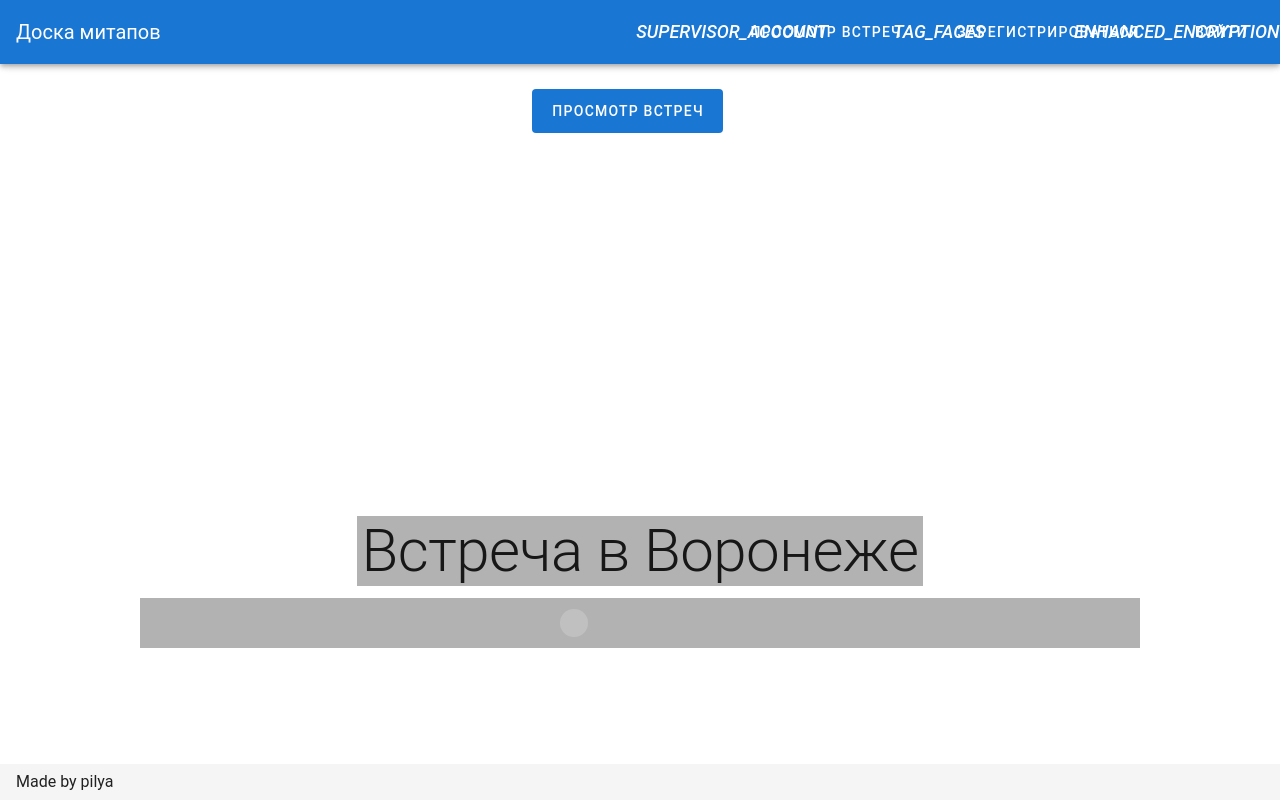
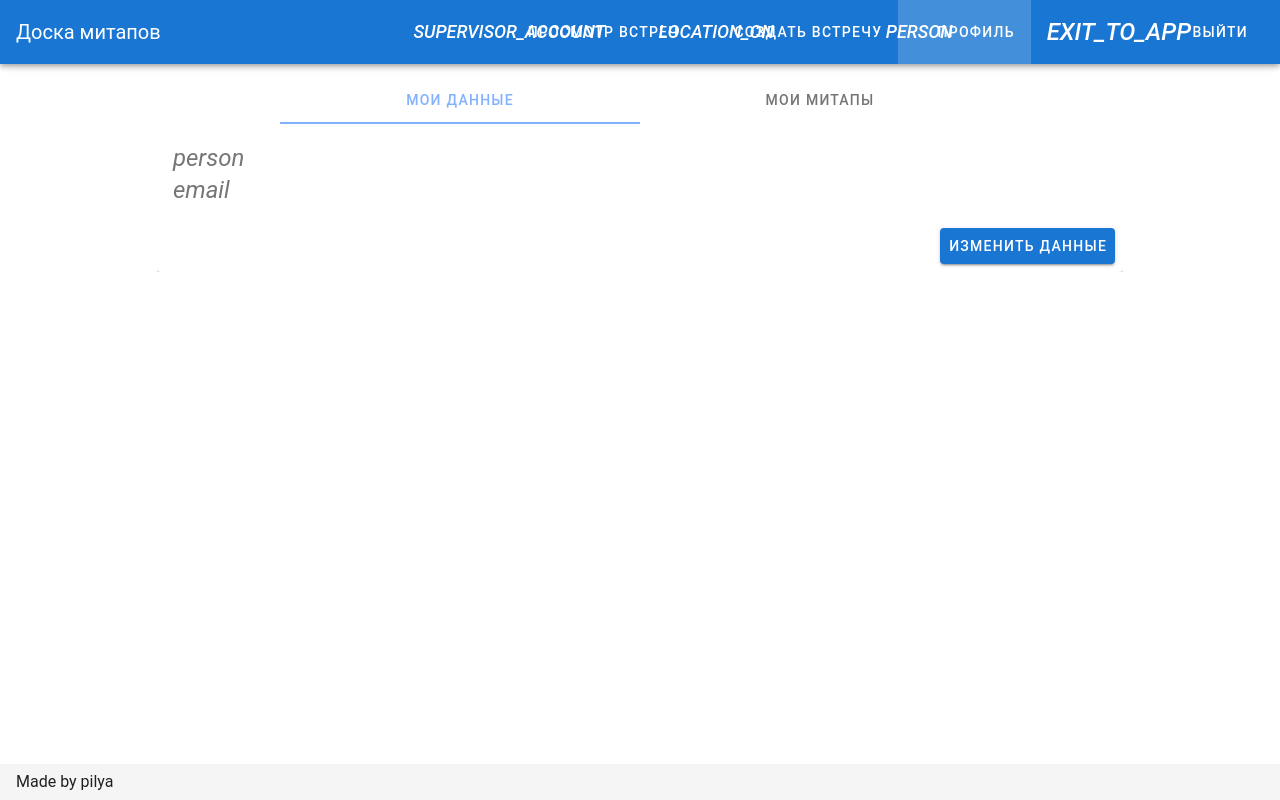
Before and after one commit to pilya-vrn/meetups-board, a Vue app: page /profile in a window 1280 px wide. Before the commit this address led to /. Built offline with nearby package versions, Linux system fonts and the light colour scheme; no server answers; the database is empty; the HTML template or start-up script is replaced by a standard one.

Commit message:
делаю страницу профиля

```diff
--- a/src/main.js
+++ b/src/main.js
@@ -22,7 +22,7 @@ new Vue({
     this.$store.dispatch('loadMeetups');
     firebase.auth().onAuthStateChanged((user) => {
       if (user) {
-        this.$store.commit('setUser', { id: user.uid });
+        this.$store.commit('setUser', { id: user.uid, name: user.displayName, email: user.email });
         // this.$store.dispatch('loadMeetups');
         // this.$store.dispatch('loadLists');
       }
--- a/src/store/index.js
+++ b/src/store/index.js
@@ -48,7 +48,11 @@ export default new Vuex.Store({
         date: '2020-12-30T15:00:00.000Z',
       },
     ],
-    user: null,
+    user: {
+      id: null,
+      name: null,
+      email: null,
+    },
     // {
     //   userId: , {
     //                title:
@@ -61,6 +65,9 @@ export default new Vuex.Store({
     // }
   },
   mutations: {
+    setUserName(state, name) {
+      state.name = name;
+    },
     setLoadedMeetups(state, meetups) {
       state.meetups = state.meetups.concat(meetups);
     },
@@ -124,10 +131,14 @@ export default new Vuex.Store({
         meetupId: data.key, ...meetup });
         // console.log(data)
     },
-    async signUserUp({ commit }, { email, psw }) {
+    async signUserUp({ commit }, { email, psw, name }) {
       try {
         const { user } = await firebase.auth().createUserWithEmailAndPassword(email, psw);
         const newUser = { id: user.uid };
+        await firebase.auth().currentUser.updateProfile({ displayName: name })
+        .then(() => {
+          commit('setUserName', name)
+        });
         commit('setUser', newUser);
       } catch (err) {
         // eslint-disable-next-line no-alert
@@ -137,7 +148,9 @@ export default new Vuex.Store({
     async signUserIn({ commit }, { email, psw }) {
       try {
         const { user } = await firebase.auth().signInWithEmailAndPassword(email, psw);
-        const newUser = { id: user.uid };
+        const currentUser = firebase.auth().currentUser;
+        console.log(currentUser);
+        const newUser = { id: user.uid, name: currentUser.displayName, email: currentUser.email };
         commit('setUser', newUser);
       } catch (err) {
         // eslint-disable-next-line no-alert
--- a/src/views/Profile.vue
+++ b/src/views/Profile.vue
@@ -1,7 +1,64 @@
 <template>
-  <div>
-    Профиль
-  </div>
+  <v-container grid-list-md>
+    <v-layout row wrap>
+      <v-flex xs12 sm10 offset-sm1>
+        <v-tabs v-model="tabMode" color="accent" fixed-tabs slider-color="succes">
+          <v-tab ripple :key="'data'">
+            Мои данные
+          </v-tab>
+          <v-tab ripple :key="'meetups'">
+            Мои митапы
+          </v-tab>
+          <v-tab-item :key="'data'">
+              <v-card>
+                  <!-- <v-img
+                    src="https://cdn.vuetifyjs.com/images/cards/desert.jpg"
+                    aspect-ratio="2.75"
+                  ></v-img> -->
+
+                  <v-card-title primary-title>
+                    <div>
+                      <h3 class="headline mb-0"><v-icon>person</v-icon> {{ user.name }}</h3>
+                      <h3 class="headline mb-0"><v-icon>email</v-icon> {{ user.email }}</h3>
+                    </div>
+                  </v-card-title>
+
+                  <v-card-actions>
+                    <v-spacer></v-spacer>
+                      <v-dialog v-model="dialog" persistent max-width="550">
+                        <template v-slot:activator="{ on }">
+                         <v-btn color="primary" dark v-on="on">Изменить данные</v-btn>
+                        </template>
+                      <v-card>
+                        <v-card-title class="headline">Изменить данные?</v-card-title>
+                        <v-card-text>
+                          <v-form>
+                            <v-text-field prepend-icon="email" name="login" label="example@gmail.com"
+                            type="email" required v-model="email">
+                            </v-text-field>
+                            <v-text-field id="password" prepend-icon="lock" name="password"
+                            label="Введите пароль" type="password" required v-model="psw">
+                            </v-text-field>
+                          </v-form>
+                        </v-card-text>
+                        <v-card-actions>
+                          <v-spacer></v-spacer>
+                          <v-btn color="primary"  @click="dialog = false">Отмена</v-btn>
+                          <v-btn color="primary"  @click="dialog = false">Изменить</v-btn>
+                        </v-card-actions>
+                      </v-card>
+                    </v-dialog>
+                  </v-card-actions>
+              </v-card>
+
+          </v-tab-item>
+          <v-tab-item :key="'meetups'">
+
+          </v-tab-item>
+        </v-tabs>
+      </v-flex>
+    </v-layout>
+  </v-container>
 </template>
 
 <script>
@@ -11,6 +68,19 @@
 
 export default {
   name: 'Profile',
+  data() {
+    return {
+      tabMode: 'data',
+      dialog: false,
+      email: '',
+      psw: '',
+    }
+  },
+  computed: {
+    user() {
+      return this.$store.state.user;
+    },
+  },
   components: {
   },
 };
--- a/src/views/user/SignIn.vue
+++ b/src/views/user/SignIn.vue
@@ -8,7 +8,7 @@
               </v-toolbar>
               <v-card-text>
                 <v-form>
-                  <v-text-field prepend-icon="person" name="login" label="example@gmail.com"
+                  <v-text-field prepend-icon="email" name="login" label="example@gmail.com"
                   type="email" required v-model="email">
                   </v-text-field>
                   <v-text-field id="password" prepend-icon="lock" name="password"
@@ -65,6 +65,7 @@ export default {
       }
       this.email = '';
       this.psw = '';
+      this.name = '';
     },
   },
 };
--- a/src/views/user/SignUp.vue
+++ b/src/views/user/SignUp.vue
@@ -8,14 +8,17 @@
               </v-toolbar>
               <v-card-text>
                 <v-form>
-                  <v-text-field prepend-icon="person" name="login" label="example@gmail.com"
+                  <v-text-field prepend-icon="person" name="name" label="Введите имя"
+                  type="text" required v-model="name">
+                  </v-text-field>
+                  <v-text-field prepend-icon="email" name="login" label="example@gmail.com"
                   type="email" required v-model="email">
                   </v-text-field>
-                  <v-text-field id="password" prepend-icon="lock" name="password"
-                  label="Введите пароль" type="password" required v-model="psw">
+                  <v-text-field prepend-icon="lock" name="password" label="Введите пароль"
+                  type="password" required v-model="psw">
                   </v-text-field>
-                  <v-text-field id="password" prepend-icon="lock" name="password"
-                  label="Повторите пароль" type="password" required v-model="pswRpt">
+                  <v-text-field prepend-icon="lock" name="password" label="Повторите пароль"
+                  type="password" required v-model="pswRpt">
                   </v-text-field>
                 </v-form>
               </v-card-text>
@@ -37,6 +40,7 @@ export default {
       email: '',
       psw: '',
       pswRpt: '',
+      name: '',
     };
   },
   computed: {
@@ -57,7 +61,8 @@ export default {
       if (this.psw !== this.pswRpt) {
         // eslint-disable-next-line no-alert
         alert('Пароли не совпадают!');
-      } else if ((this.email === '') || (this.psw === '') || (this.pswRpt === '')) {
+      } else if ((this.email === '') || (this.psw === '') || (this.pswRpt === '')
+              || (this.name === '')) {
         // eslint-disable-next-line no-alert
         alert('Заполните все  поля!');
       } else if (!re.test(this.email)) {
@@ -67,6 +72,7 @@ export default {
           this.$store.dispatch('signUserUp', {
           email: this.email,
           psw: this.psw,
+          name: this.name,
         });
       }
       this.email = '';
```
